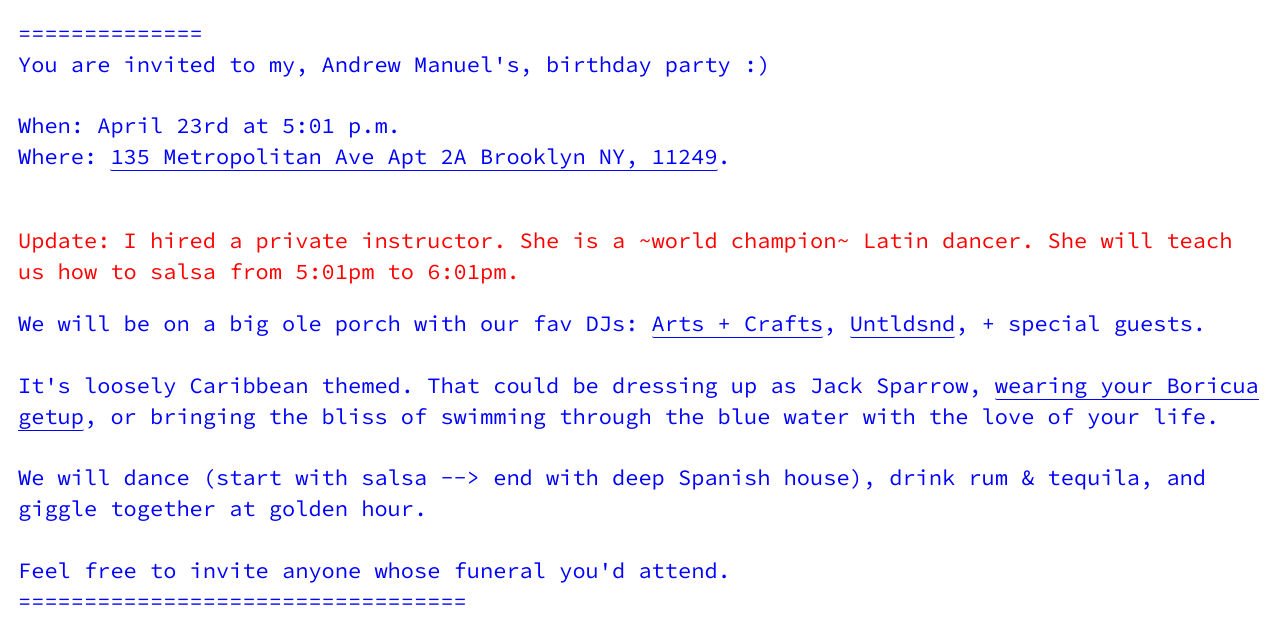
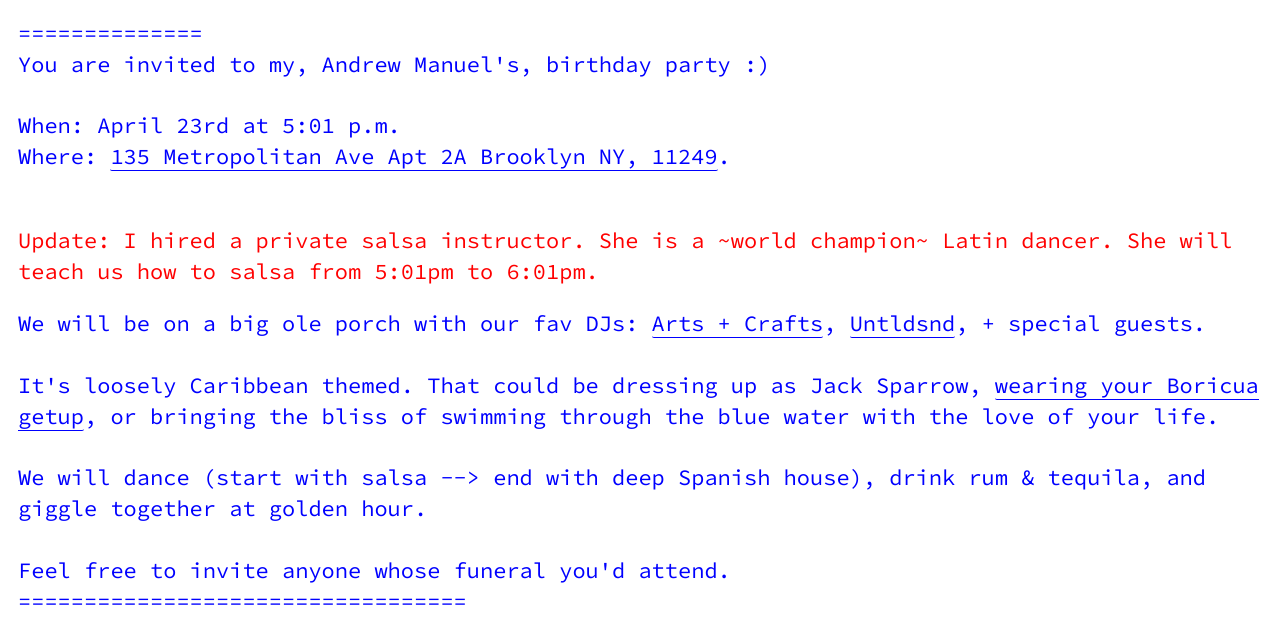
Before and after one commit to drainodrew/drainosbirthday, a plain HTML site: page index.html in a window 1280 px wide. Drawn offline with Linux system fonts and the light colour scheme.

Commit message:
fixed sentence

```diff
--- a/index.html
+++ b/index.html
@@ -64,7 +64,7 @@
         Where: <a target="_blank" href="https://www.google.com/maps/place/135+Metropolitan+Ave,+Brooklyn,+NY+11249/@40.7163366,-73.9643815,17z/data=!3m1!4b1!4m5!3m4!1s0x89c25960e09faf75:0xe7e26c14de93143c!8m2!3d40.7163366!4d-73.9621928">135 Metropolitan Ave Apt 2A Brooklyn NY, 11249</a>.
         <br>
         <br>
-        <p class="update">Update: I hired a private instructor. She is a ~world champion~ Latin dancer. She will teach us how to salsa from 5:01pm to 6:01pm.</p>
+        <p class="update">Update: I hired a private salsa instructor. She is a ~world champion~ Latin dancer. She will teach us how to salsa from 5:01pm to 6:01pm.</p>
         We will be on a big ole porch with our fav DJs: <a href="https://www.instagram.com/nicholasbyrne_/">Arts + Crafts</a>, <a href="https://www.instagram.com/untldsnd/">Untldsnd</a>, + special guests.
         <br> <br> It's loosely Caribbean themed. That could be dressing up as Jack Sparrow, <a href="https://twitter.com/mjulio777pr/status/863022868698935296"> wearing your Boricua getup</a>,  or bringing the bliss of swimming through the blue water with the love of your life.
 
```
